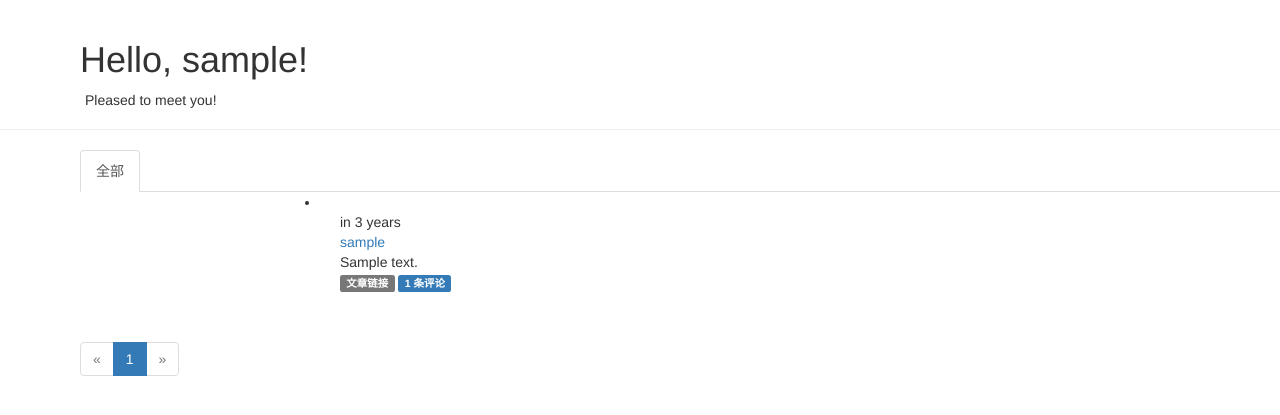
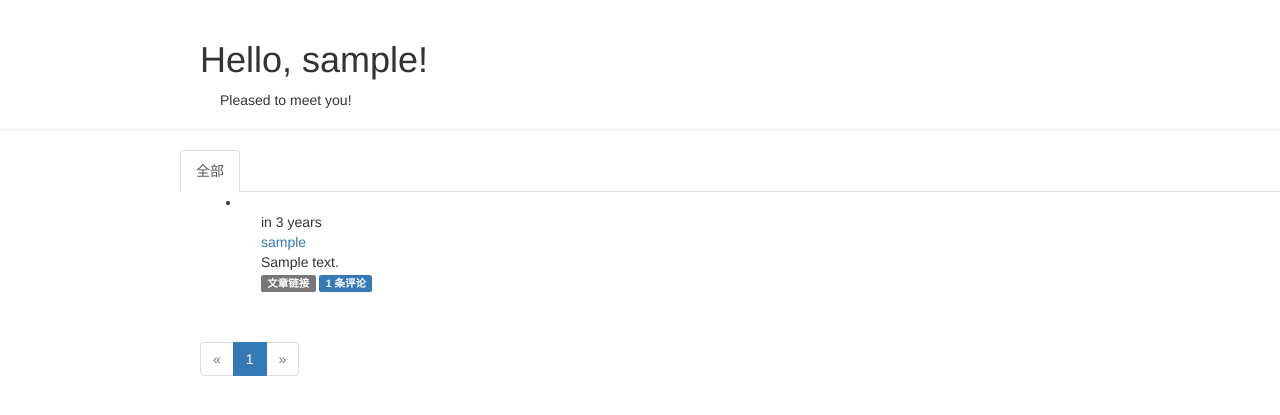
Before and after one commit to JushuangQiao/MyCodes, a Flask app: a page that uses blog/templates/main/user.html in a window 1280 px wide. Shown: the part 52-467 px from the top of the page. Run offline with Flask 2, Linux system fonts and the light colour scheme; tables that the repository leaves empty hold one stand-in row (values such as "Sample post"); some libraries are stand-ins or nearby versions.

Commit message:
modify style

```diff
--- a/blog/templates/main/_posts.html
+++ b/blog/templates/main/_posts.html
@@ -1,6 +1,6 @@
-<ul class="posts" style="margin-left:100px">
+<ul class="posts" style="margin-left:200px">
     {% for post in posts %}
-    <li class="post" style="margin-left:100px">
+    <li class="post" style="margin-left:1px">
         <div class="post-thumbnail">
             <a href="{{ url_for('main.user', username=post.author.username) }}">
                 <img class="img-rounded profile-thumbnail">
--- a/blog/templates/main/edit_post.html
+++ b/blog/templates/main/edit_post.html
@@ -4,10 +4,10 @@
 {% block title %}编辑博客{% endblock %}
 
 {% block page_content %}
-<div class="page-header">
+<div class="page-header" style="margin-left:200px">
     <h1>编辑博客</h1>
 </div>
-<div>
+<div style="margin-left:200px; margin-right:500px">
     {{ wtf.quick_form(form) }}
 </div>
 {% endblock %}
--- a/blog/templates/main/user.html
+++ b/blog/templates/main/user.html
@@ -7,16 +7,16 @@
 {% block content %}
 {% block page_content %}
     <div class="page-header">
-        <h1 style="margin-left:80px">Hello, {{ user.username }}!</h1>
+        <h1 style="margin-left:200px">Hello, {{ user.username }}!</h1>
         {% if not known %}
-        <p style="margin-left:85px">Pleased to meet you!</p>
+        <p style="margin-left:220px">Pleased to meet you!</p>
         {% else %}
-        <p style="margin-left:85px">Happy to see you again!</p>
+        <p style="margin-left:220px">Happy to see you again!</p>
         {% endif %}
     </div>
 {% endblock %}
-<div style="margin-left:80px" class="post-tabs">
-    <ul class="nav nav-tabs">
+<div class="post-tabs">
+    <ul class="nav nav-tabs" style="margin-left:180px">
         <li {% if not show_followed %} class="active"{% endif %}>
             <a href="{{ url_for('main.show_all') }}">全部</a>
         </li>
@@ -29,7 +29,7 @@
     {% include 'main/_posts.html' %}
 </div>
 {% if pagination %}
-<div class="pagination" style="margin-left:80px">
+<div class="pagination" style="margin-left:200px">
     {{ macros.pagination_widget(pagination, 'main.home') }}
 </div>
 {% endif %}
```
